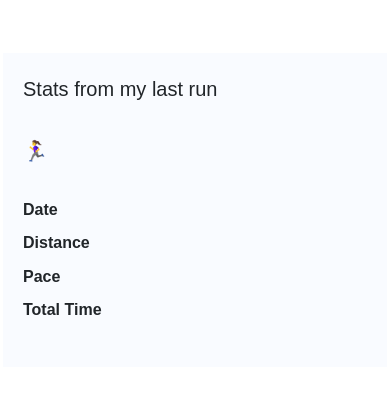
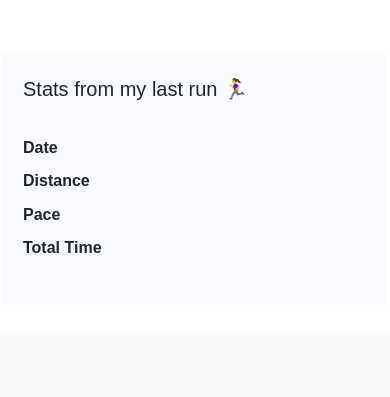
Before and after one commit to angiefranco/angieruns, a Flask app: template templates/home.html in a window 390 px wide. Shown: the part 1580-1977 px from the top of the page. After the commit the page ends 1833 px from the top, so only its background shows below. Run offline with Flask 3, Linux system fonts and the light colour scheme; the template is opened without the code that fills it, so the values that code supplies are empty; parts of the project's set-up code (start-up, migrations or seed data) failed here and were passed over.

Commit message:
fix titles

```diff
--- a/static/css/styles.css
+++ b/static/css/styles.css
@@ -83,10 +83,6 @@ body {
     margin-bottom: 30px;
   }
 
-  .col-md-4 h2 {
-    font-size: 24px;
-    margin-bottom: 30px;
-  }
 
   .col-md-4 p {
     font-size: 20px;
--- a/templates/home.html
+++ b/templates/home.html
@@ -72,7 +72,7 @@
 
                 </div>
                 <div class="col-md-4">
-                    <p class="h2">Stats from my last run </p><p>🏃‍♀️</p>
+                    <p class="h2">Stats from my last run 🏃‍♀️</p>
                     <dl class="row">
                         <dt class="col-sm-4">Date</dt>
                         <dd class="col-sm-8">{{ date }}</dd>
```
